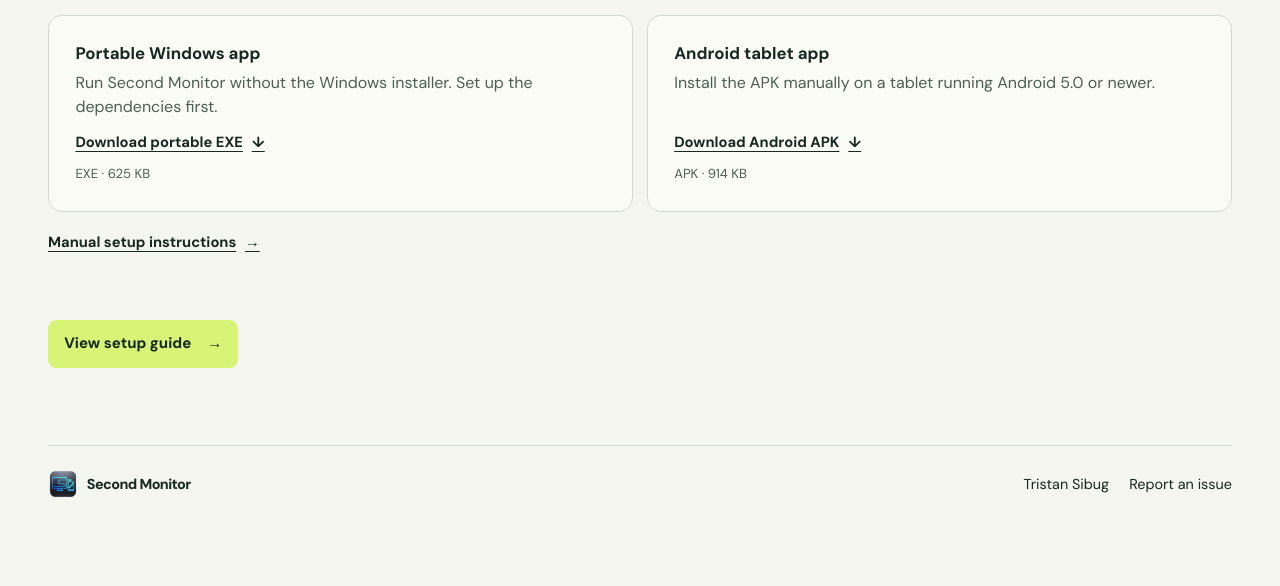
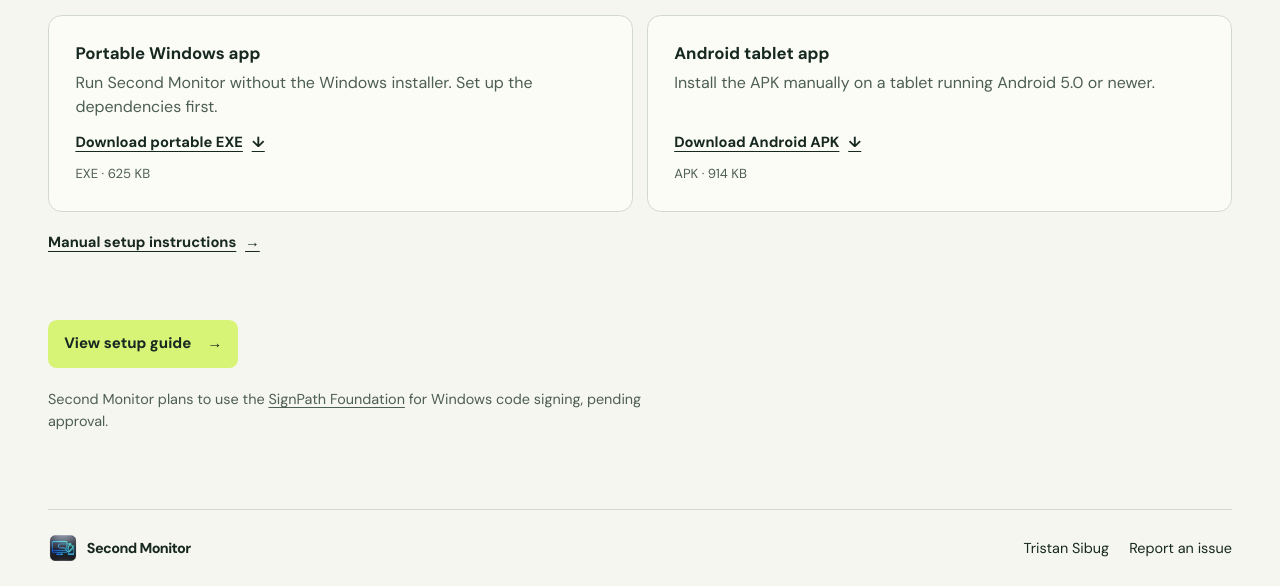
Before and after one commit to TristanSibug/SecondMonitor, a plain HTML site: page website/public/downloads/index.html in a window 1280 px wide. Shown: the part 730-1316 px from the top of the page. Before the commit the page ends 1252 px from the top, so only its background shows below. Drawn offline with Linux system fonts and the light colour scheme.

Commit message:
Add a SignPath notice to the Downloads page

```diff
--- a/website/public/downloads/index.html
+++ b/website/public/downloads/index.html
@@ -72,6 +72,7 @@
     </section>
 
     <a class="button" href="../setup/">View setup guide <span aria-hidden="true">→</span></a>
+    <p class="signing-notice">Second Monitor plans to use the <a href="https://signpath.org/">SignPath Foundation</a> for Windows code signing, pending approval.</p>
   </main>
 
   <footer class="shell footer">
--- a/website/public/styles.css
+++ b/website/public/styles.css
@@ -382,6 +382,7 @@ details p { max-width: 54ch; padding-block: 0 1rem; color: var(--muted); }
 
 .download-options { margin-block: clamp(2rem, 5vw, 3.5rem); }
 .download-options > p { margin-block-start: 0.65rem; color: var(--muted); }
+.signing-notice { margin-block-start: 1.25rem; color: var(--muted); font-size: 0.9rem; }
 
 .download-grid {
   display: grid;
```
